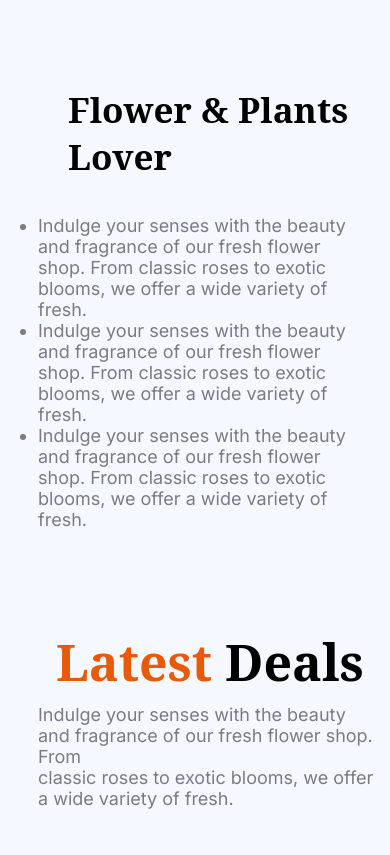
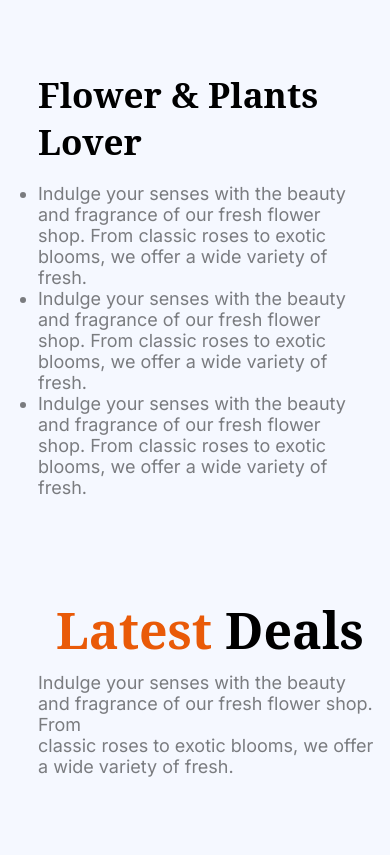
Before and after one commit to sadik7010/responsive-flower-website, a plain HTML site: page index.html in a window 390 px wide. Shown: the part 3361-4216 px from the top of the page. Drawn offline with Linux system fonts and the light colour scheme.

Commit message:
plant description responsiv

```diff
--- a/styles/flower.css
+++ b/styles/flower.css
@@ -376,9 +376,9 @@ ul li a {
     display: none;
   }
 
-  .lover-title h3 {
-    order: 2;
-
+  .lover-title{
+    /* order: 2; */
+    margin: 0;
     text-align: left;
     margin-top: 20px;
   }
```
